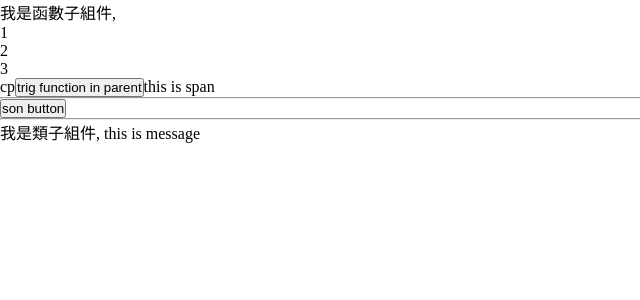
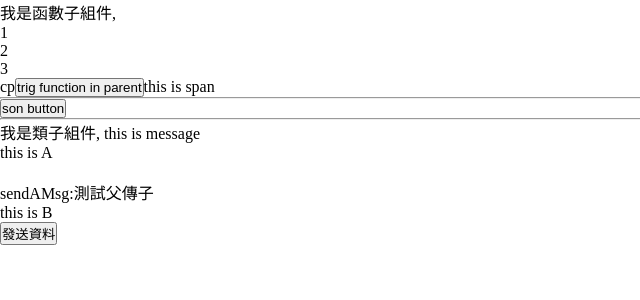
Before and after one commit to stevecyj/react-component-demo, a React (Create React App) app: page / in a window 1280 px wide. Shown: the top 300 px of the page, without its empty margins (0-640 px from the left). Built offline with nearby package versions, Linux system fonts and the light colour scheme.

Commit message:
兄弟通信

```diff
--- a/src/App.js
+++ b/src/App.js
@@ -1,10 +1,10 @@
 import './index.css';
 import React from 'react';
 
-function SonF({ list, userInfo, getMsg, child,getSonMsg }) {
+function SonF({ list, userInfo, getMsg, child, getSonMsg }) {
   // const { list, userInfo, getMsg, child } = props;
-  function clickHandler(){
-    getSonMsg('message from children component')
+  function clickHandler() {
+    getSonMsg('message from children component');
   }
 
   return (<div>
@@ -17,6 +17,24 @@ function SonF({ list, userInfo, getMsg, child,getSonMsg }) {
   </div>);
 }
 
+function SonA({ sendAMsg }) {
+  return (
+    <>
+      <div>this is A</div>
+      <br/>
+      sendAMsg:{sendAMsg}
+    </>
+  );
+}
+
+function SonB({ getBMsg }) {
+  const bMsg = 'B組件的資料';
+  return (<>
+    <div>this is B</div>
+    <button onClick={() => getBMsg(bMsg)}>發送資料</button>
+  </>);
+}
+
 class SonC extends React.Component {
   render() {
     return (<div>我是類子組件, {this.props.msg}</div>);
@@ -25,9 +43,11 @@ class SonC extends React.Component {
 
 class App extends React.Component {
   state = {
-    message: 'this is message', list: [ 1, 2, 3 ], userinfo: {
+    message: 'this is message',
+    list: [ 1, 2, 3 ], userinfo: {
       name: 'cp', age: 30
-    }
+    },
+    sendAMsg: '測試父傳子'
   };
 
   getMsg = () => {
@@ -38,12 +58,20 @@ class App extends React.Component {
     console.log(childMsg);
   };
 
+  getBMsg = (msg) => {
+    console.log(msg);
+    this.setState({ sendAMsg: msg });
+  };
+
   render() {
+
     return (<div>
       <SonF list={this.state.list} userInfo={this.state.userinfo} getMsg={this.getMsg}
             child={<span>this is span</span>} getSonMsg={this.getSonMsg}/>
       <hr/>
       <SonC msg={this.state.message}/>
+      <SonA sendAMsg={this.state.sendAMsg}/>
+      <SonB getBMsg={this.getBMsg}/>
     </div>);
   }
 }
```
